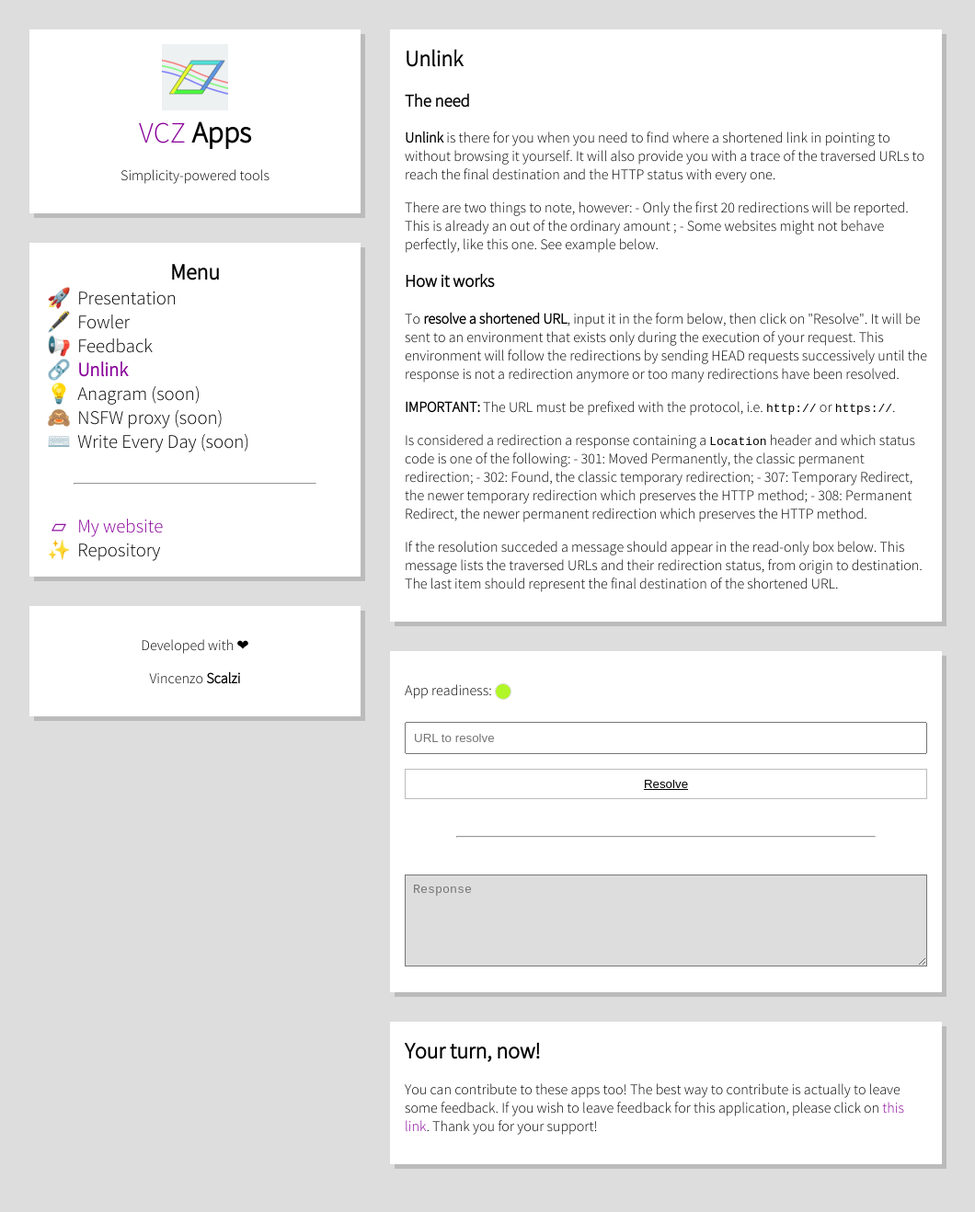
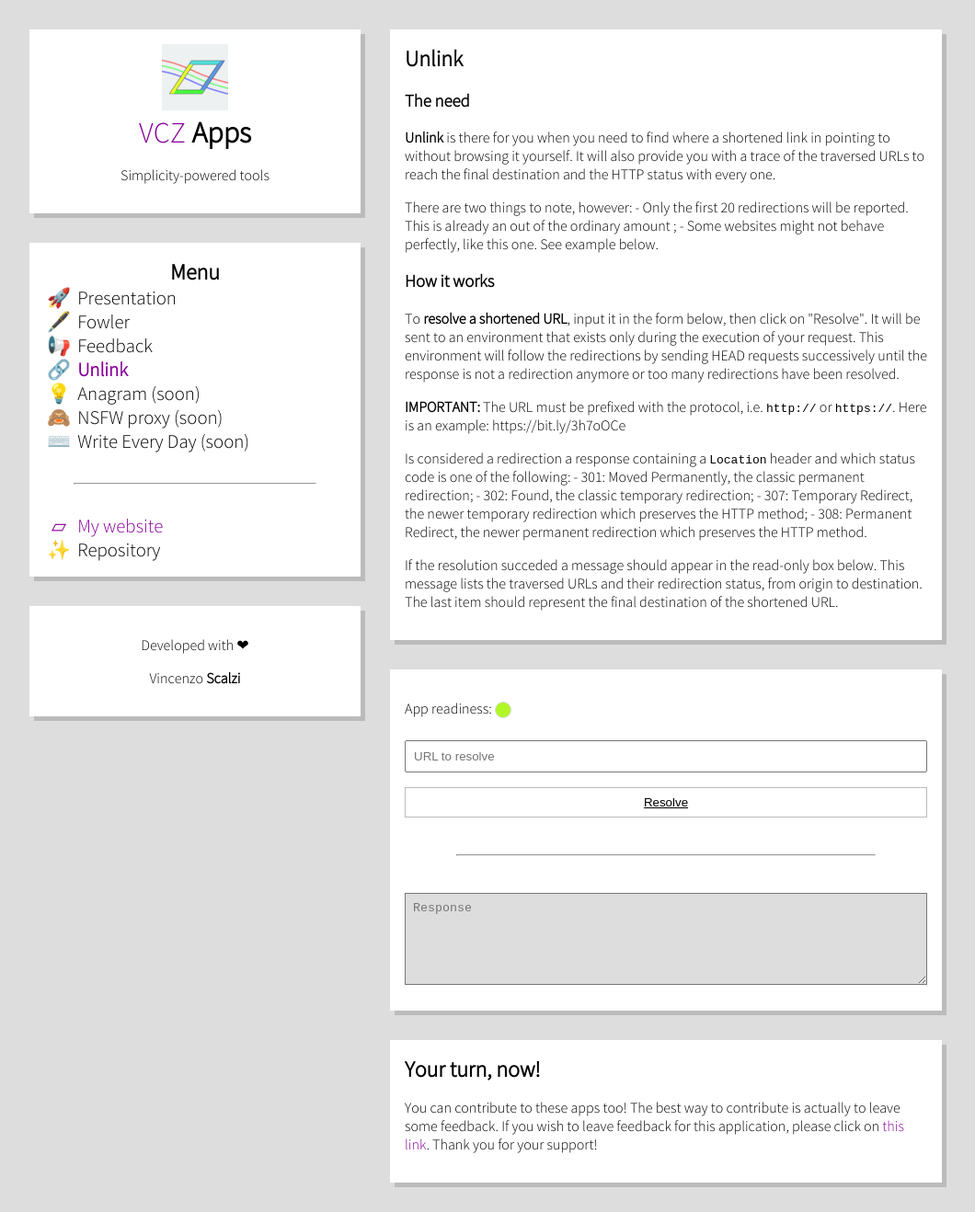
Before and after one commit to vcz-fr/apps, a Jekyll site: the page built from unlink/index.html, in a window 1280 px wide. Shown: the whole page at 92% size, without its empty margins (112-1172 px from the left). Built offline with Jekyll 4.4.1, drawn with Linux system fonts in a browser that asks for light colours.

Commit message:
feat: Added example to Unlink

```diff
--- a/unlink/index.html
+++ b/unlink/index.html
@@ -25,7 +25,8 @@ active: unlink
         have been resolved.
     </p>
     <p>
-        <b>IMPORTANT:</b> The URL must be prefixed with the protocol, i.e. <code>http://</code> or <code>https://</code>.
+        <b>IMPORTANT:</b> The URL must be prefixed with the protocol, i.e. <code>http://</code> or
+        <code>https://</code>. Here is an example: https://bit.ly/3h7oOCe
     </p>
     <p>
         Is considered a redirection a response containing a <code>Location</code> header and which status code is one of
```
